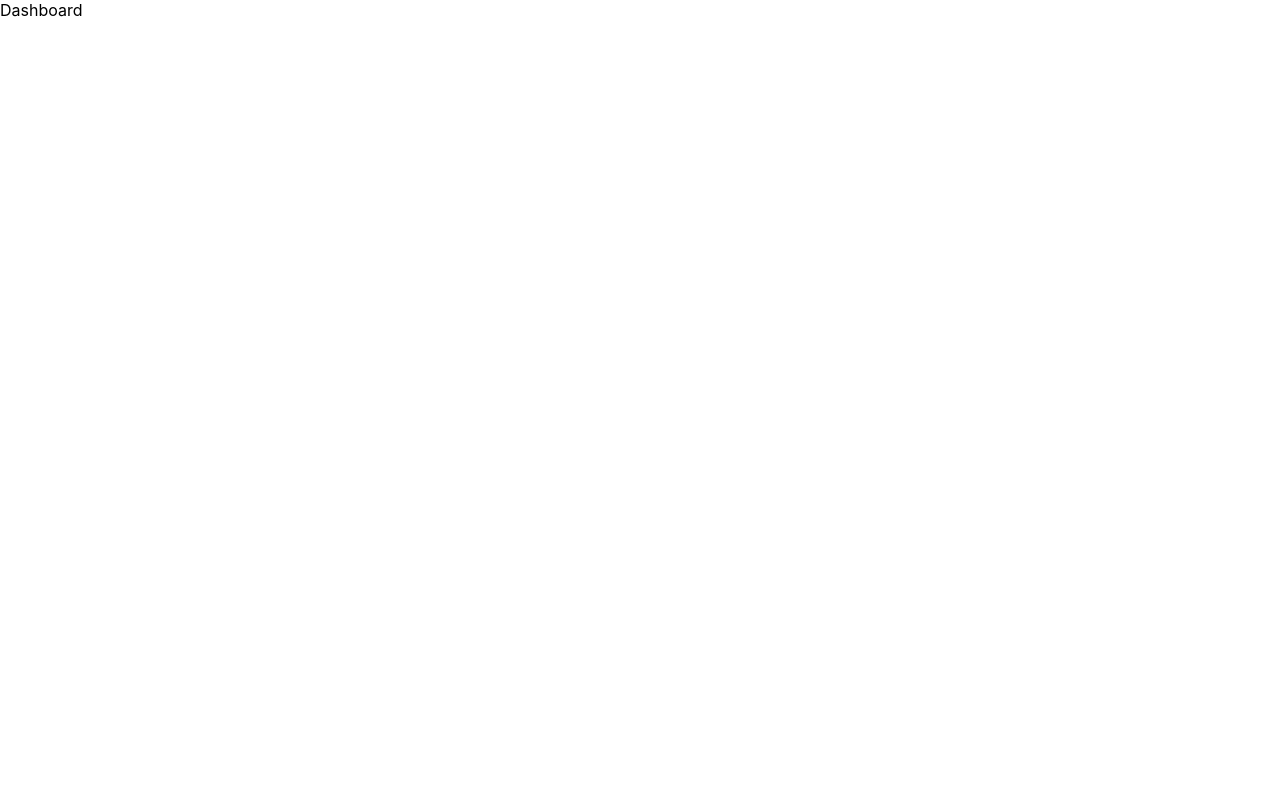
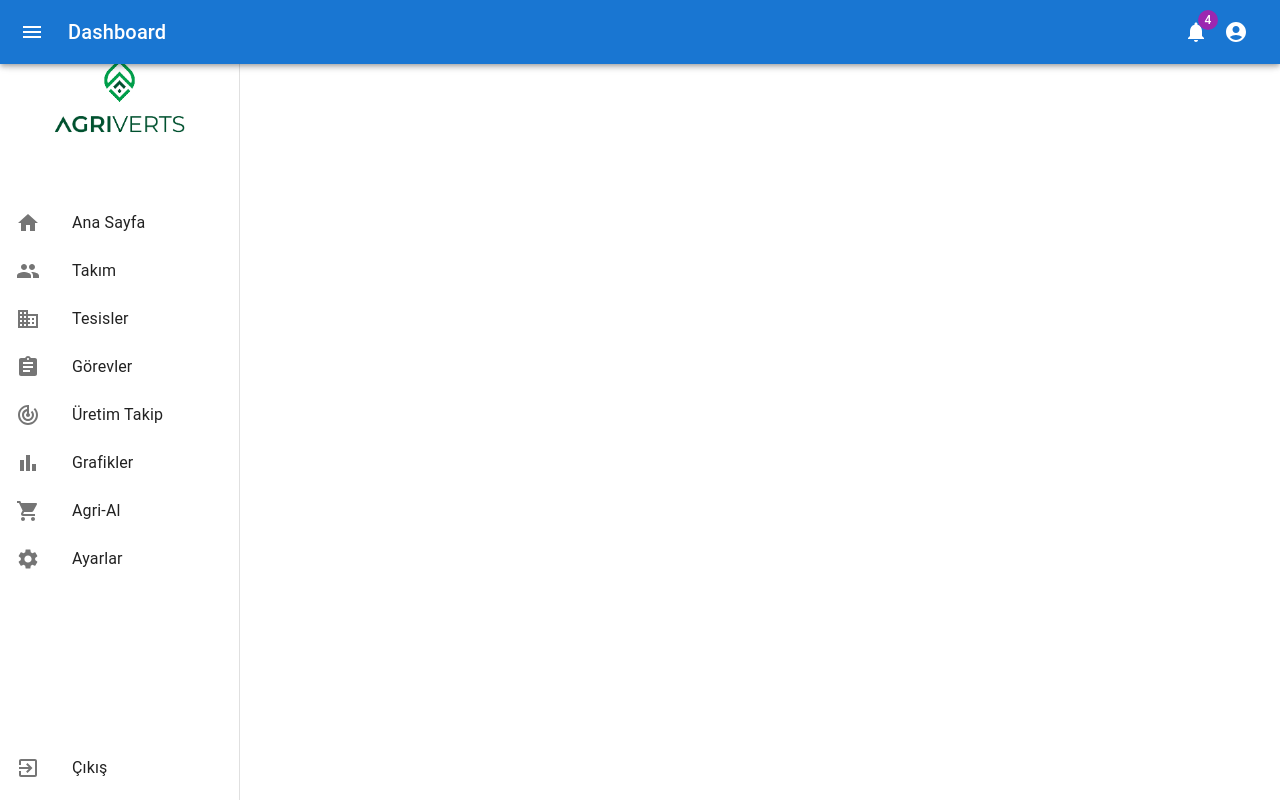
Before and after one commit to AbdullahTalhaAkpur/SaasPlatformReactFunctional, a React (Create React App) app in the folder saas-management-app/: page /dashboard in a window 1280 px wide. Built offline with nearby package versions, Linux system fonts and the light colour scheme.

Commit message:
we update

```diff
--- a/saas-management-app/src/App.js
+++ b/saas-management-app/src/App.js
@@ -1,8 +1,11 @@
 import React from 'react';
 import { BrowserRouter, Routes, Route } from 'react-router-dom';
+import { CssBaseline, Box, Toolbar } from '@mui/material';
 import Login from './components/Login/Login';
 import Register from './components/Register/Register';
 import Dashboard from './components/Dashboard/Dashboard';
+import Sidebar from './components/Sidebar/Sidebar.jsx';
+import Header from './components/Header/Header.jsx';
 
 function App() {
   const [formType, setFormType] = React.useState('login');
@@ -13,9 +16,25 @@ function App() {
 
   return (
     <BrowserRouter>
+      <CssBaseline />
       <Routes>
-        <Route path="/" element={<div>{formType === 'login' ? <Login onSwitchForm={handleSwitchForm} /> : <Register onSwitchForm={handleSwitchForm} />}</div>} />
-        <Route path='/Dashboard/*' element={<Dashboard />} />
+        <Route path="/" element={
+          <div>
+            {formType === 'login'
+              ? <Login onSwitchForm={handleSwitchForm} />
+              : <Register onSwitchForm={handleSwitchForm} />}
+          </div>
+        } />
+        <Route path="/dashboard/*" element={
+          <Box sx={{ display: 'flex' }}>
+            <Header />
+            <Sidebar />
+            <Box component="main" sx={{ flexGrow: 1, p: 3 }}>
+              <Toolbar />
+              <Dashboard />
+            </Box>
+          </Box>
+        } />
       </Routes>
     </BrowserRouter>
   );
--- a/saas-management-app/src/components/Dashboard/Dashboard.jsx
+++ b/saas-management-app/src/components/Dashboard/Dashboard.jsx
@@ -4,7 +4,7 @@ import React from 'react'
 
 const Dashboard = () => {
   return (
-    <div>Dashboard</div>
+    <div></div>
   )
 }
 
--- a/saas-management-app/src/components/Header/Header.jsx
+++ b/saas-management-app/src/components/Header/Header.jsx
@@ -0,0 +1,37 @@
+// src/components/Header.jsx
+import React from 'react';
+import { AppBar, Toolbar, Typography, IconButton, Box, Badge } from '@mui/material';
+import NotificationsIcon from '@mui/icons-material/Notifications';
+import AccountCircle from '@mui/icons-material/AccountCircle';
+import MenuIcon from '@mui/icons-material/Menu';
+
+const Header = () => {
+  return (
+    <AppBar position="fixed" sx={{ zIndex: theme => theme.zIndex.drawer + 1 }}>
+      <Toolbar>
+        <IconButton
+          edge="start"
+          color="inherit"
+          aria-label="menu"
+          sx={{ mr: 2 }}
+        >
+          <MenuIcon />
+        </IconButton>
+        <Typography variant="h6" noWrap>
+          Dashboard
+        </Typography>
+        <Box sx={{ flexGrow: 1 }} />
+        <IconButton color="inherit">
+          <Badge badgeContent={4} color="secondary">
+            <NotificationsIcon />
+          </Badge>
+        </IconButton>
+        <IconButton color="inherit">
+          <AccountCircle />
+        </IconButton>
+      </Toolbar>
+    </AppBar>
+  );
+};
+
+export default Header;
```
